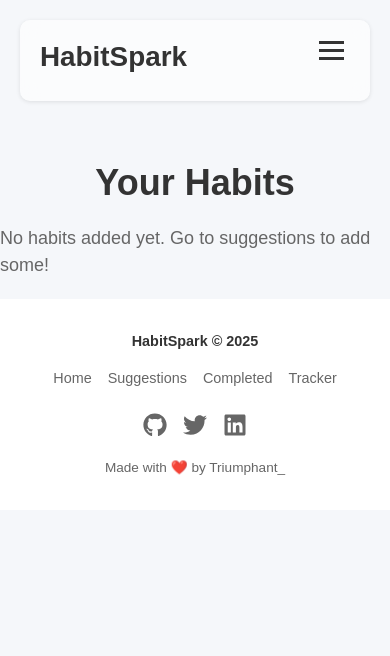
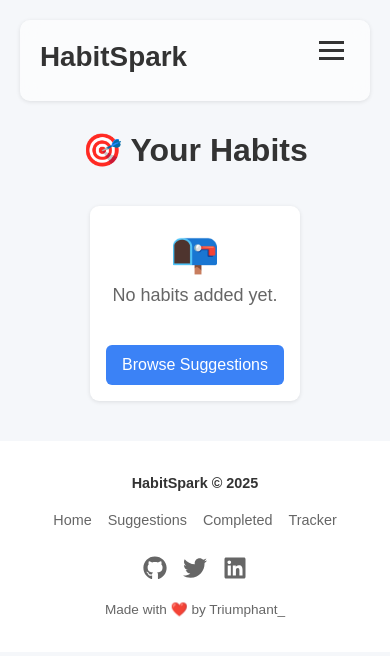
Before and after one commit to Triumphant307/Habit_Spark, a React (Vite) app: page /tracker in a window 390 px wide. Shown: the top 656 px of the page. Built offline with nearby package versions, Linux system fonts and the light colour scheme.

Commit message:
Worked on the trackerpage by stylling the added habit from the suggestion page

```diff
--- a/src/App.jsx
+++ b/src/App.jsx
@@ -8,6 +8,7 @@ import Footer from "./components/Footer"
 import Suggestions from "./pages/Suggestions"
 import Completed from "./pages/Completed"
 import Tracker from "./pages/Tracker"
+import HabitDetails from "./components/Tracker/HabitDetails";
 import BackToTop from "./components/BackToTop"
 
 function App() {
@@ -34,6 +35,7 @@ function App() {
         <Route path="/suggestions" element={<Suggestions/>} />
         <Route path="/completed" element={<Completed/>} />
         <Route path="/tracker" element={<Tracker/>} />
+        <Route path="/habit/:id" element={<HabitDetails />} />
       </Routes>
     </main>
 
--- /dev/null
+++ b/src/Styles/Tracker/Tracker.module.css
@@ -0,0 +1,17 @@
+.tracker {
+    margin-top: -100px;
+}
+
+.title {
+     font-size: 2rem;
+  font-weight: 600;
+  color: var(--text-primary);
+  margin-bottom: 1rem;
+}
+
+@media (max-width: 600px) {
+  .tracker {
+    margin-top: -50px;
+  }
+
+}
--- /dev/null
+++ b/src/Styles/Tracker/TrackerCard.module.css
@@ -0,0 +1,117 @@
+/* Styles/Tracker/TrackerCard.module.css */
+.tipCard {
+  display: grid;
+    align-items: center;
+  text-align: center;
+  grid-template-columns: repeat(auto-fit, minmax(220px, 1fr));
+  grid-template-columns: repeat(3, 1fr);
+  gap: 20px;
+  margin-top: 30px;
+}
+
+/* .tipCard {
+  display: grid;
+  grid-template-columns: repeat(auto-fit, minmax(250px, 1fr));
+  gap: 20px;
+  margin-top: 1.5rem;
+} */
+
+
+.habitIcon {
+  font-size: 2rem;
+
+}
+
+.habitTitle {
+  font-size: 1.25rem;
+  margin-bottom: 0.5rem;
+  color: var(--text-primary);
+  font-weight: bold;}
+
+.card {
+  background-color: var(--bg-card);
+  backdrop-filter: blur(8px);
+  border-radius: 12px;
+  padding: 1rem;
+  box-shadow: var(--box-shadow);
+  transition: transform 0.2s ease;
+}
+
+.card:hover {
+  transform: scale(1.02);
+    box-shadow: var(--box-shadow-hover);
+}
+
+
+.card h3 {
+  margin: 0.5rem 0;
+}
+
+.card p {
+  margin: 0.2rem 0;
+}
+
+.cardLink {
+    text-decoration: none;
+    color: inherit;
+}
+
+.emptyState {
+  text-align: center;
+  padding: 2rem;
+  opacity: 0.7;
+  max-width: 600px;
+  background-color: var(--bg-card);
+  border-radius: 9px;
+    box-shadow: var(--box-shadow);
+}
+
+.emptyIcon {
+  font-size: 3rem;
+}
+
+.goSuggestBtn {
+  margin-top: 1rem;
+  display: inline-block;
+  padding: 0.5rem 1rem;
+  background-color: var(--btn-primary-bg);
+  color: #fff;
+  border-radius: 6px;
+  text-decoration: none;
+  transition: 0.3s ease-in-out;
+}
+
+.goSuggestBtn:hover {
+    background-color: var(--btn-primary-hover-bg);
+}
+
+
+@media (max-width: 640px) {
+
+
+  .tipCard {
+  display: grid;
+  grid-template-columns: repeat(auto-fit, minmax(250px, 1fr));
+  gap: 20px;
+  margin-top: 1.5rem;
+}
+    .card {
+        padding: 0.5rem;
+    }
+
+    .habitIcon {
+        font-size: 1.5rem;
+    }
+
+    .habitTitle {
+        font-size: 1.1rem;
+    }
+
+    .emptyState {
+        padding: 1rem;
+    }
+
+    .emptyIcon {
+        font-size: 2.5rem;
+    }
+}
--- /dev/null
+++ b/src/components/Tracker/HabitDetails.jsx
@@ -0,0 +1,27 @@
+import React from 'react'
+import { useParams } from 'react-router-dom'
+import { useHabits } from '../../context/HabitContext'
+
+const HabitDetails = () => {
+const {id } = useParams()
+const { habits } = useHabits()
+
+  const habit = habits.find((h) => h.id === id);
+
+  if (!habit) return <p>Habit not found</p>;
+
+  return (
+       <div className="p-4">
+      <h2>{habit.icon} {habit.title}</h2>
+      <p>Target: {habit.target} days</p>
+      <p>Current Streak: {habit.streak}</p>
+
+      {/* Later... */}
+      {/* - Add a progress circle or bar */}
+      {/* - Add a mini-calendar with check marks */}
+      {/* - Add a journal/note section */}
+    </div>
+  )
+}
+
+export default HabitDetails
--- /dev/null
+++ b/src/components/Tracker/TrackerCard.jsx
@@ -0,0 +1,54 @@
+import React from "react";
+import { Link } from "react-router-dom";
+import { motion, AnimatePresence } from "framer-motion";
+import style from "../../Styles/Tracker/TrackerCard.module.css";
+const TrackerCard = ({ habits }) => {
+  return (
+    <>
+      <section>
+        <div>
+          {habits.length === 0 ? (
+            <motion.div
+              initial={{ opacity: 0, y: 10 }}
+              animate={{ opacity: 1, y: 0 }}
+              className={style.emptyState}
+            >
+              <span className={style.emptyIcon}>📭</span>
+              <p className={style.emptyText}>No habits added yet.</p>
+              <Link to="/suggestions" className={style.goSuggestBtn}>
+                Browse Suggestions
+              </Link>
+            </motion.div>
+          ) : (
+            <div className={style.tipCard}>
+              {habits.map((habit) => (
+                <Link
+                  to={`/habit/${habit.id}`}
+                  className={style.cardLink}
+                  title="Click for more details"
+                >
+                  <motion.div
+                    key={habit.id}
+                    className={style.card}
+                    initial={{ opacity: 0, y: 10 }}
+                    animate={{ opacity: 1, y: 0 }}
+                    transition={{ duration: 0.3 }}
+                  >
+                    <span className={style.habitIcon}>{habit.icon}</span>
+                    <h3 className={style.habitTitle}>{habit.title}</h3>
+                    <p className={style.habitTarget}>
+                      Target: {habit.target} days
+                    </p>
+                    <p className={style.habitStreak}>Streak: {habit.streak}</p>
+                  </motion.div>
+                </Link>
+              ))}
+            </div>
+          )}
+        </div>
+      </section>
+    </>
+  );
+};
+
+export default TrackerCard;
--- a/src/components/suggestion/SuggestionCard.jsx
+++ b/src/components/suggestion/SuggestionCard.jsx
@@ -9,7 +9,7 @@ import useLocalStorage from "../../Hooks/useLocalStorage";
 import { useState, useRef } from "react";
 
 const SuggestionCard = () => {
-  const { addHabit, removeHabit  } = useHabits();
+  const { addHabit, removeHabit } = useHabits();
 
   const [filter, setFilter] = useLocalStorage("habitFilter", "All");
   const [favorites, setFavorites] = useLocalStorage("habitFavorites", []);
--- a/src/pages/Tracker.jsx
+++ b/src/pages/Tracker.jsx
@@ -1,11 +1,13 @@
-import style from "../Styles/Tracker.module.css";
+import style from "../Styles/Tracker/Tracker.module.css";
+import { AnimatePresence } from "framer-motion";
+import TrackerCard from "../components/Tracker/TrackerCard";
 import { useHabits } from "../context/HabitContext";
 
 const Tracker = () => {
   const { habits } = useHabits();
 
   return (
-    <>
+    <section className={style.tracker}>
     {/* <div className="tracker-container">
       <h1>Habit Tracker</h1>
       <ul>
@@ -42,27 +44,16 @@ const Tracker = () => {
 
 
    <div className="tracker-page">
-      <h2 className={style.header}>Your Habits</h2>
+      <h2 className={style.title}>🎯 Your Habits</h2>
 
-      {habits.length === 0 ? (
-        <p className="text-gray-400">No habits added yet. Go to suggestions to add some!</p>
-      ) : (
-        <div className="grid gap-4">
-          {habits.map((habit) => (
-            <div
-              key={habit.id}
-              className="rounded-lg p-4 bg-[#1e1e1e] shadow-md border border-[#333]"
-            >
-              <span className="text-2xl">{habit.icon}</span>
-              <h3 className="text-lg font-semibold">{habit.title}</h3>
-              <p className="text-sm text-gray-400">Target: {habit.target} days</p>
-              <p className="text-sm text-gray-500">Streak: {habit.streak}</p>
-            </div>
-          ))}
-        </div>
-      )}
+
     </div>
-    </>
+   <AnimatePresence>
+    <TrackerCard
+     habits={habits}
+    />
+    </AnimatePresence>
+    </section>
   );
 };
 
```
Also changed, not shown: src/Styles/Tracker.module.css (deleted).
